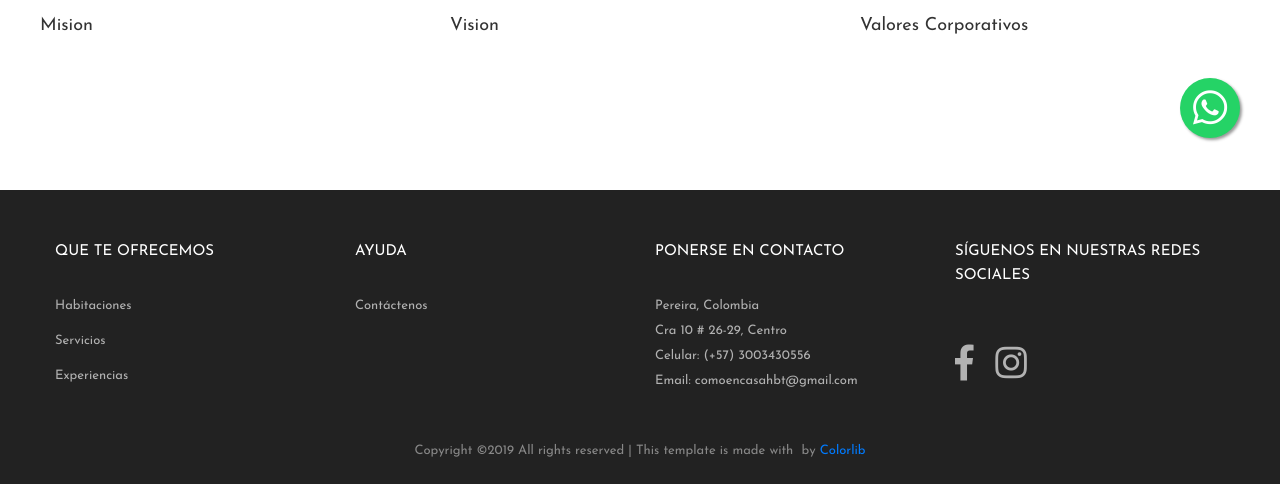
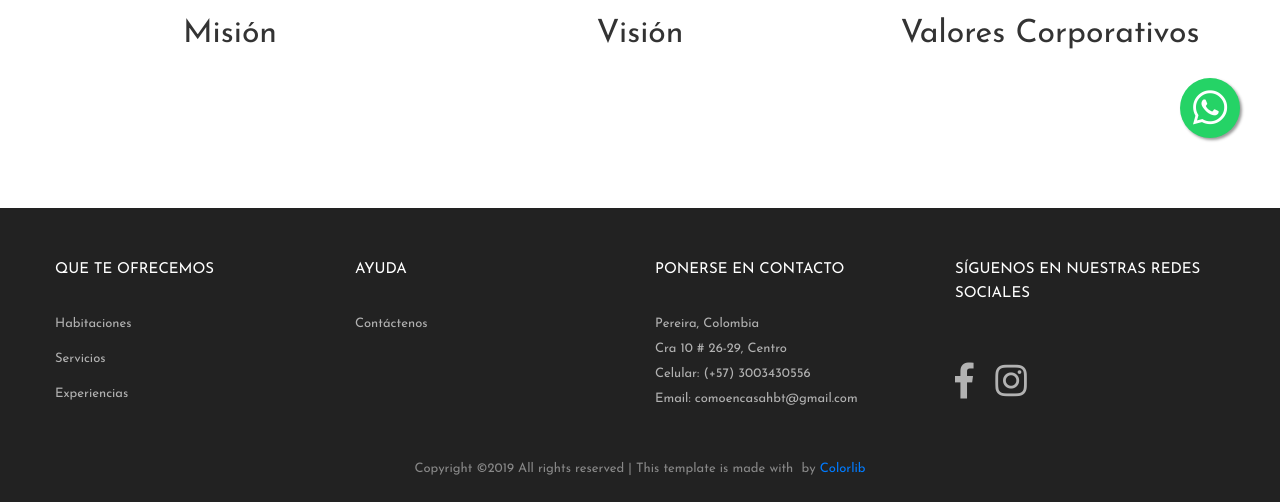
Before and after one commit to dmontoya1/como-en-casa, a Django app: page /about/ in a window 1280 px wide. Shown: the part 622-1124 px from the top of the page. Run offline with Django 3.2, Linux system fonts and the light colour scheme; data that the repository does not hold is empty; parts of the project's set-up code (start-up, migrations or seed data) failed here and were passed over; some libraries are stand-ins or nearby versions.

Commit message:
Minor fixes

```diff
--- a/comoencasa/templates/webclient/about.html
+++ b/comoencasa/templates/webclient/about.html
@@ -106,9 +106,9 @@
                         style="background-image: url(/media/{{contact.mision_image}});">
                     </div>
                     <div class="p-t-15">
-                        <h4 class="p-b-12">
-                            <a href="#" class="mtext-101 cl2 hov-cl1 trans-04">
-                                Mision
+                        <h4 class="p-b-12 text-center">
+                            <a href="#" class="mtext-101 cl2 hov-cl1 trans-04" style="font-size:32px">
+                                Misión
                             </a>
                         </h4>
 
@@ -124,9 +124,9 @@
                         style="background-image: url(/media/{{contact.vision_image}});">
                     </div>
                     <div class="p-t-15">
-                        <h4 class="p-b-12">
-                            <a href="#" class="mtext-101 cl2 hov-cl1 trans-04">
-                                Vision
+                        <h4 class="p-b-12 text-center">
+                            <a href="#" class="mtext-101 cl2 hov-cl1 trans-04" style="font-size:32px">
+                                Visión
                             </a>
                         </h4>
 
@@ -142,8 +142,8 @@
                         style="background-image: url(/media/{{contact.corporative_values_image}});">
                     </div>
                     <div class="p-t-15">
-                        <h4 class="p-b-12">
-                            <a href="#" class="mtext-101 cl2 hov-cl1 trans-04">
+                        <h4 class="p-b-12 text-center">
+                            <a href="#" class="mtext-101 cl2 hov-cl1 trans-04" style="font-size:32px">
                                 Valores Corporativos
                             </a>
                         </h4>
--- a/comoencasa/webclient/views.py
+++ b/comoencasa/webclient/views.py
@@ -26,7 +26,7 @@ class Home(TemplateView):
     def get_context_data(self, **kwargs):
         context = super(Home, self).get_context_data(**kwargs)
         categories = Category.objects.filter(parent=None)
-        rooms = Room.objects.all()
+        rooms = Room.objects.all()[:10]
         testimonies = Testimonies.objects.all()
         services = Services.objects.all()
         experiences = Experiences.objects.all()
```
